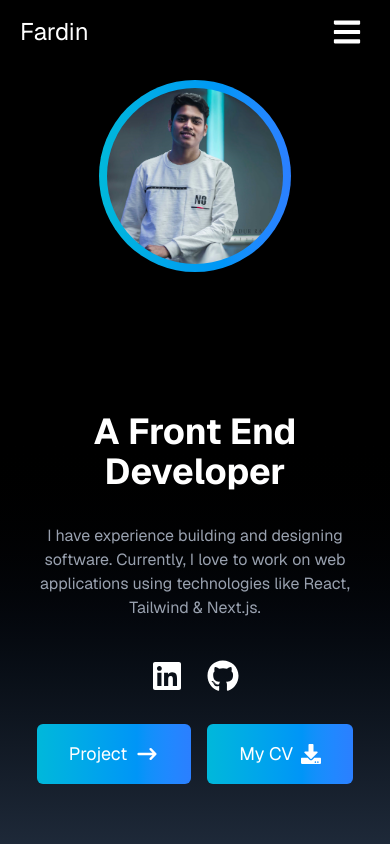
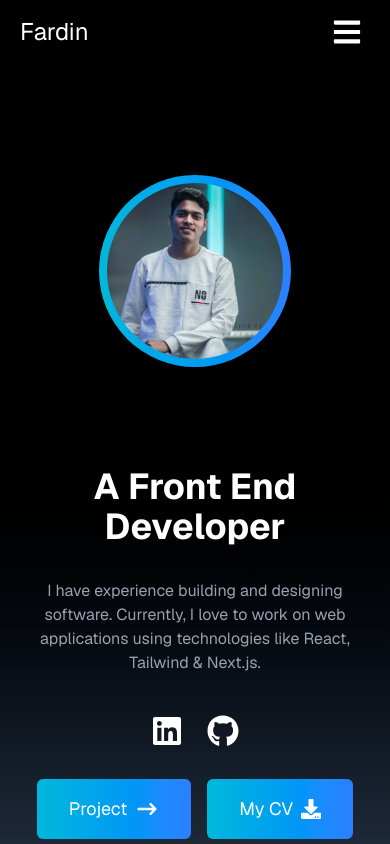
Before and after one commit to FARDIN98/portfolio, a Next.js app: page / in a window 390 px wide. Shown: the top 844 px of the page. Built offline with nearby package versions, Linux system fonts and the light colour scheme.

Commit message:
improved hero section

```diff
--- a/src/components/Hero.tsx
+++ b/src/components/Hero.tsx
@@ -9,12 +9,12 @@ import { HiArrowNarrowRight } from 'react-icons/hi';
 const Hero = () => {
   return (
     <div id="home" className="w-full h-[100dvh] bg-gradient-to-b from-black via-black to-gray-800">
-      <div className="max-w-screen-lg mx-auto flex flex-col-reverse items-center justify-center h-full px-4 md:flex-row gap-12 md:gap-8">
+      <div className="max-w-screen-lg mx-auto flex flex-col-reverse items-center justify-center h-full px-4 md:flex-row md:gap-8">
         <motion.div
           initial={{ opacity: 0, x: -100 }}
           animate={{ opacity: 1, x: 0 }}
           transition={{ duration: 0.8 }}
-          className="flex flex-col justify-center items-center md:items-start h-full w-full md:max-w-2xl">
+          className="flex flex-col justify-center items-center md:items-start flex-1 md:max-w-2xl">
           <h2 className="text-4xl sm:text-5xl md:text-6xl lg:text-7xl font-bold text-white text-center md:text-left mb-4">
             A Front End Developer
           </h2>
@@ -68,7 +68,7 @@ const Hero = () => {
           initial={{ opacity: 0, x: 100 }}
           animate={{ opacity: 1, x: 0 }}
           transition={{ duration: 0.8 }}
-          className="w-full md:w-1/2 flex justify-center items-center mb-8 md:mb-0 pt-20 md:pt-0"
+          className="w-full md:w-1/2 flex justify-center items-center mb-0 md:mb-0 pt-20 md:pt-0 flex-1"
         >
           <div className="w-48 h-48 sm:w-56 sm:h-56 md:w-64 md:h-64 lg:w-72 lg:h-72 rounded-full bg-gradient-to-r from-cyan-500 to-blue-500 flex items-center justify-center transform hover:scale-105 transition-transform duration-300">
             <div className="w-44 h-44 sm:w-52 sm:h-52 md:w-60 md:h-60 lg:w-68 lg:h-68 rounded-full bg-gray-800 flex items-center justify-center overflow-hidden">
```
